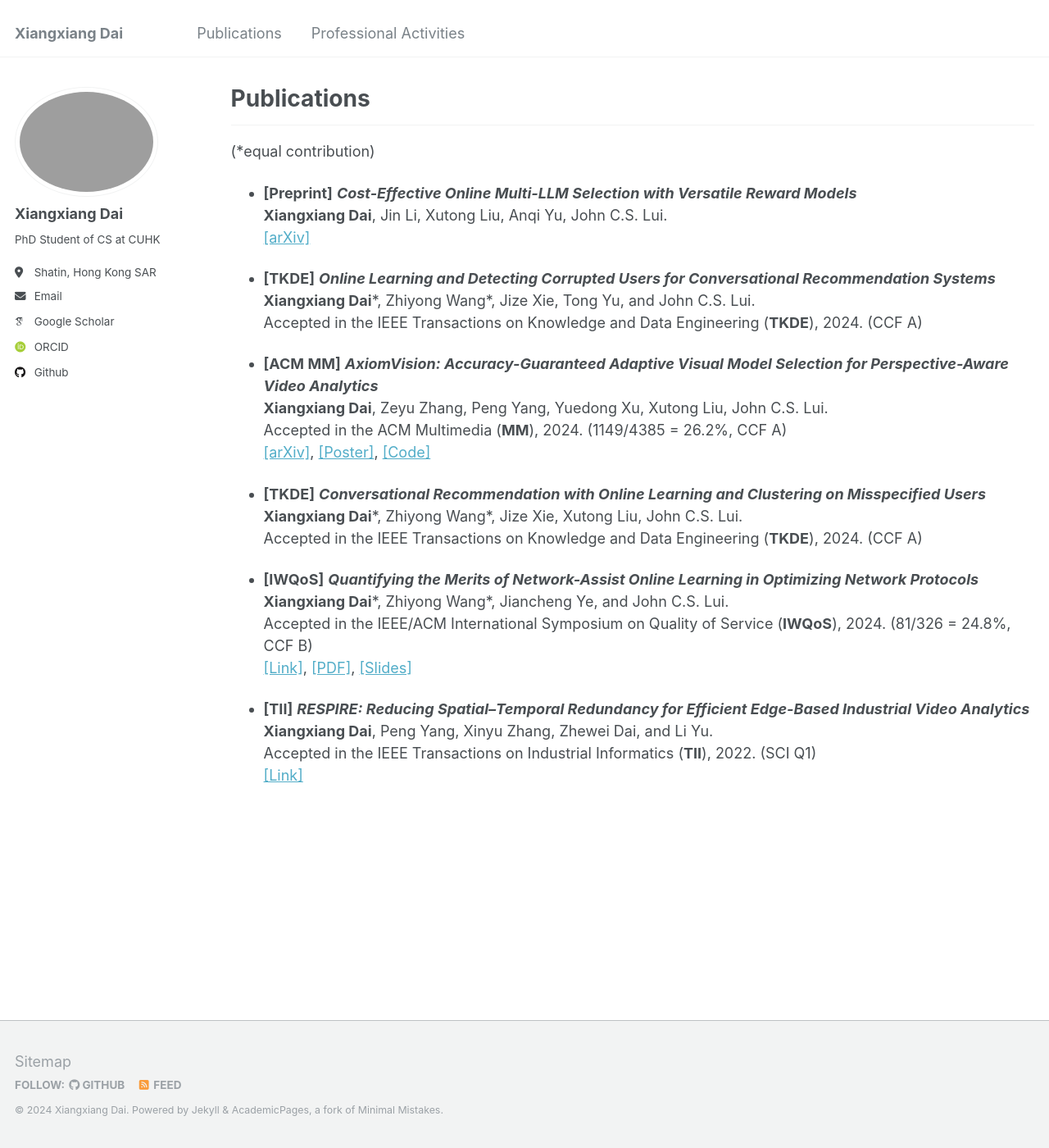
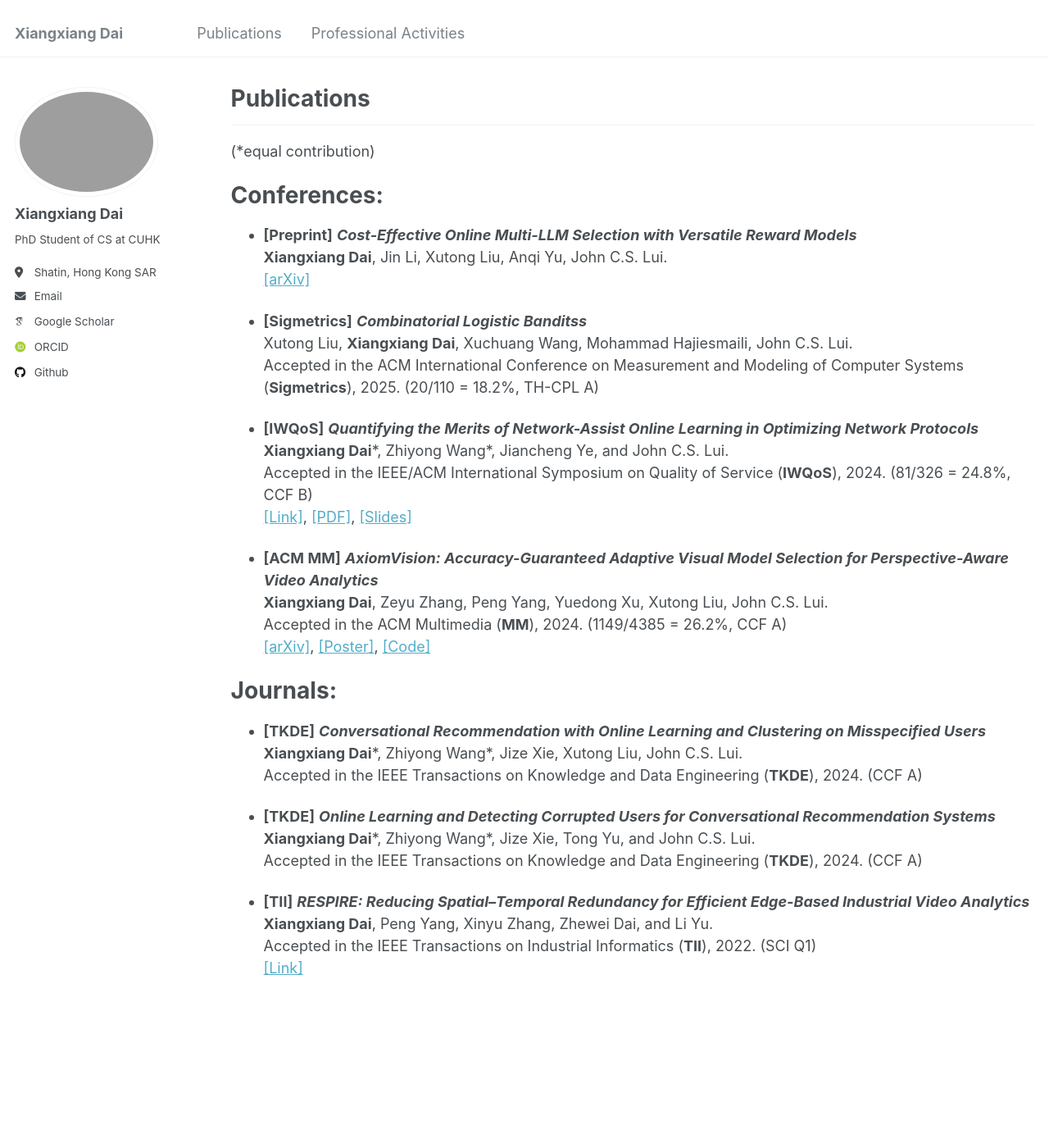
Before and after one commit to Dai-Xiang/daixiangxiang.github.io, a Jekyll site: the page built from _pages/publications.md, in a window 1280 px wide and 1400 px high. Shown: the whole window at 82% size. Built offline with Jekyll 4.4.1, drawn with Linux system fonts in a browser that asks for light colours; some web fonts are replaced.

Commit message:
Update publications.md

```diff
--- a/_pages/publications.md
+++ b/_pages/publications.md
@@ -8,16 +8,22 @@ author_profile: true
 
 
 ------
-(\*equal contribution)<br>
+(\*equal contribution)<be>
+
+# Conferences:
 
 - **[Preprint]** ***Cost-Effective Online Multi-LLM Selection with Versatile Reward Models***<br>
 **Xiangxiang Dai**, Jin Li, Xutong Liu, Anqi Yu, John C.S. Lui.<br>
 [[arXiv]](https://arxiv.org/abs/2405.16587)<br>
 
+- **[Sigmetrics]** ***Combinatorial Logistic Banditss***<br>
+Xutong Liu, **Xiangxiang Dai**, Xuchuang Wang, Mohammad Hajiesmaili, John C.S. Lui.<br>
+Accepted in the ACM International Conference on Measurement and Modeling of Computer Systems (**Sigmetrics**), 2025. (20/110 = 18.2%, TH-CPL A)<br>
 
-- **[TKDE]** ***Online Learning and Detecting Corrupted Users for Conversational Recommendation Systems***<br>
-**Xiangxiang Dai**\*, Zhiyong Wang\*, Jize Xie, Tong Yu, and John C.S. Lui.<br>
-Accepted in the IEEE Transactions on Knowledge and Data Engineering (**TKDE**), 2024. (CCF A)<br>
+- **[IWQoS]** ***Quantifying the Merits of Network-Assist Online Learning in Optimizing Network Protocols***<br>
+**Xiangxiang Dai**\*, Zhiyong Wang\*, Jiancheng Ye, and John C.S. Lui.<br>
+Accepted in the IEEE/ACM International Symposium on Quality of Service (**IWQoS**), 2024. (81/326 = 24.8%, CCF B)<br>
+[[Link]](https://ieeexplore.ieee.org/document/10682895),  [[PDF]](https://xiangxdai.github.io/files/IWQoS24.pdf), [[Slides]](https://xiangxdai.github.io/files/Slides4IWQoS24.pdf)<br>
 
 
 - **[ACM MM]** ***AxiomVision: Accuracy-Guaranteed Adaptive Visual Model Selection for Perspective-Aware Video Analytics***<br>
@@ -25,17 +31,15 @@ Accepted in the IEEE Transactions on Knowledge and Data Engineering (**TKDE**),
 Accepted in the ACM Multimedia (**MM**), 2024. (1149/4385 = 26.2%, CCF A)<br>
 [[arXiv]](https://arxiv.org/abs/2407.20124), [[Poster]](https://xiangxdai.github.io/files/Poster4ACMMM24.pdf), [[Code]](https://github.com/zeyuzhangzyz/AxiomVision)<br>
 
-
+# Journals:
 - **[TKDE]** ***Conversational Recommendation with Online Learning and Clustering on Misspecified Users***<br>
 **Xiangxiang Dai**\*, Zhiyong Wang\*, Jize Xie, Xutong Liu, John C.S. Lui.<br>
  Accepted in the IEEE Transactions on Knowledge and Data Engineering (**TKDE**), 2024. (CCF A)<br>
 
 
-- **[IWQoS]** ***Quantifying the Merits of Network-Assist Online Learning in Optimizing Network Protocols***<br>
-**Xiangxiang Dai**\*, Zhiyong Wang\*, Jiancheng Ye, and John C.S. Lui.<br>
-Accepted in the IEEE/ACM International Symposium on Quality of Service (**IWQoS**), 2024. (81/326 = 24.8%, CCF B)<br>
-[[Link]](https://ieeexplore.ieee.org/document/10682895),  [[PDF]](https://xiangxdai.github.io/files/IWQoS24.pdf), [[Slides]](https://xiangxdai.github.io/files/Slides4IWQoS24.pdf)<br>
-
+- **[TKDE]** ***Online Learning and Detecting Corrupted Users for Conversational Recommendation Systems***<br>
+**Xiangxiang Dai**\*, Zhiyong Wang\*, Jize Xie, Tong Yu, and John C.S. Lui.<br>
+Accepted in the IEEE Transactions on Knowledge and Data Engineering (**TKDE**), 2024. (CCF A)<be>
 
 - **[TII]** ***RESPIRE: Reducing Spatial–Temporal Redundancy for Efficient Edge-Based Industrial Video Analytics***<br>
 **Xiangxiang Dai**, Peng Yang, Xinyu Zhang, Zhewei Dai, and Li Yu.<br>
```
